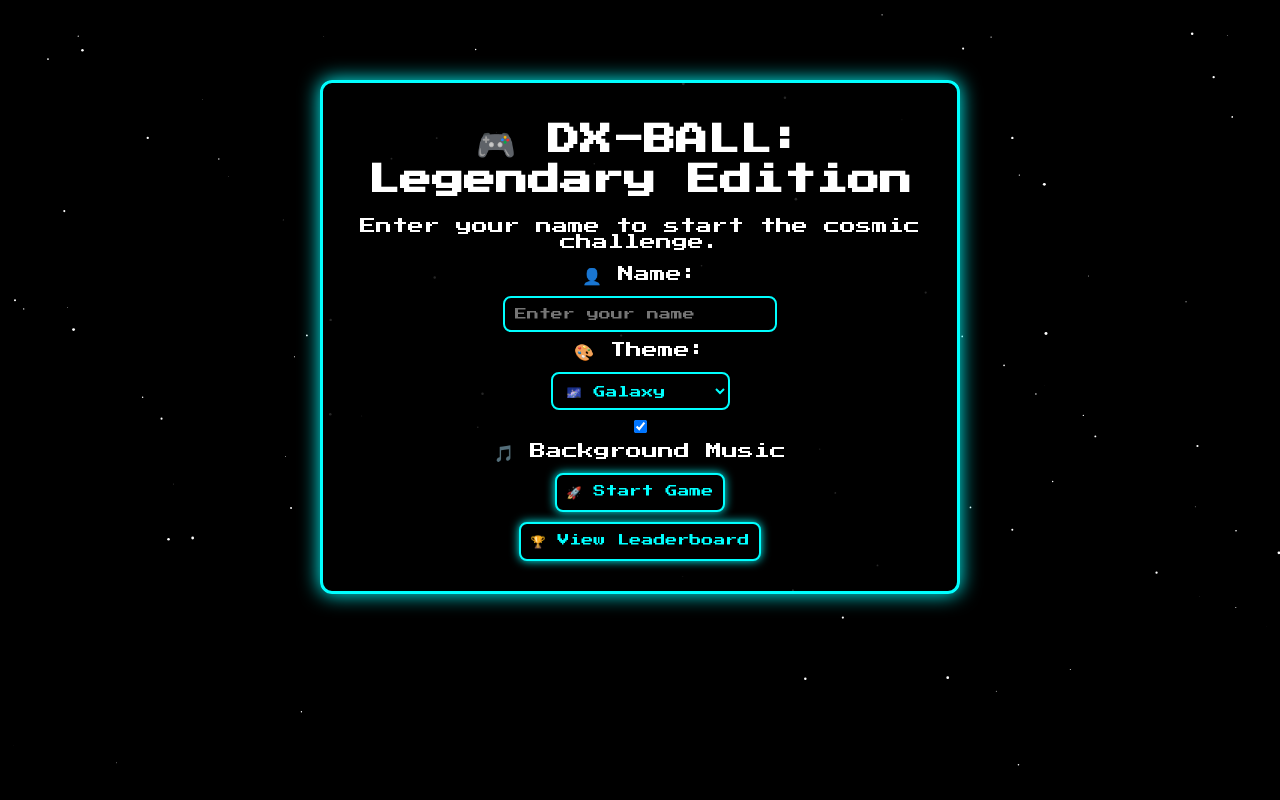
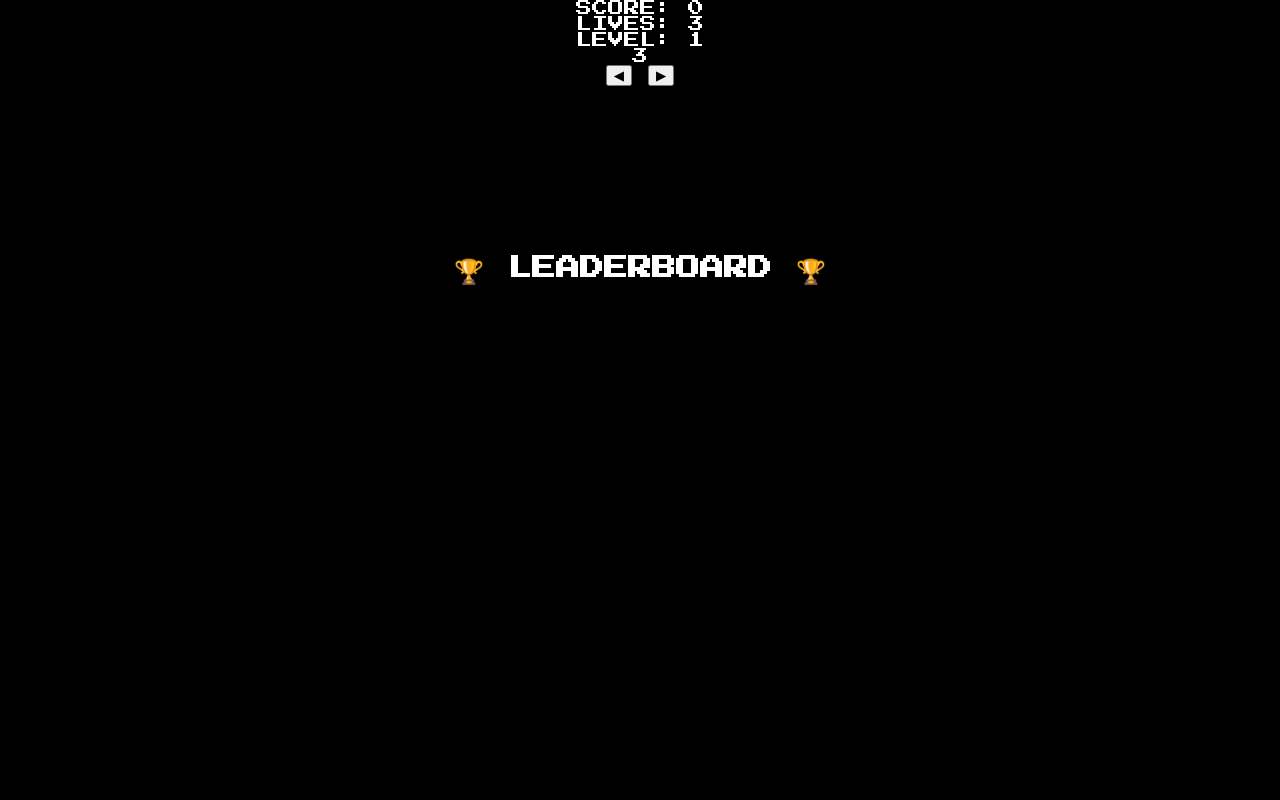
Before and after one commit to Adityasuresh109/AD-Arcade, a plain HTML site: page index.html in a window 1280 px wide. Drawn offline with Linux system fonts and the light colour scheme.

Commit message:
Update index.html

```diff
--- a/index.html
+++ b/index.html
@@ -1,87 +1,40 @@
-
+<!-- index.html -->
 <!DOCTYPE html>
-<html lang="en">
+<html lang="en" class="galaxy-theme">
 <head>
-  <meta charset="UTF-8" />
-  <title>AD Arcade - DX-Ball: Legendary Edition</title>
-  <link rel="stylesheet" href="style.css" />
-  <style>
-    @import url('https://fonts.googleapis.com/css2?family=Press+Start+2P&display=swap');
-  </style>
+    <meta charset="UTF-8">
+    <meta name="viewport" content="width=device-width, initial-scale=1.0">
+    <title>DX-Ball Legendary Edition</title>
+    <link href="https://fonts.googleapis.com/css2?family=Press+Start+2P&display=swap" rel="stylesheet">
+    <link rel="stylesheet" href="style.css">
 </head>
-<body class="galaxy">
-  <!-- 🌌 Parallax Background -->
-  <canvas id="stars"></canvas>
-
-  <!-- 🎮 Login Panel -->
-  <div id="loginScreen" class="panel">
-    <h1>🎮 DX-BALL: Legendary Edition</h1>
-    <p>Enter your name to start the cosmic challenge.</p>
-
-    <label for="playerName">👤 Name:</label>
-    <input type="text" id="playerName" placeholder="Enter your name" required />
-
-    <label for="themeSelect">🎨 Theme:</label>
-    <select id="themeSelect">
-      <option value="galaxy" selected>🌌 Galaxy</option>
-      <option value="neon">🧠 Neon Grid</option>
-      <option value="ice">❄️ Ice Realm</option>
-      <option value="inferno">🔥 Inferno</option>
-    </select>
-
-    <label for="musicToggle">
-      <input type="checkbox" id="musicToggle" checked />
-      🎵 Background Music
-    </label>
-
-    <button id="startGameBtn">🚀 Start Game</button>
-    <button id="viewLeaderboardBtn">🏆 View Leaderboard</button>
+<body>
+    <div id="game-overlay">
+        <div id="hud">
+            <div class="hud-item">SCORE: <span id="score-value">0</span></div>
+            <div class="hud-item">LIVES: <span id="lives-value">3</span></div>
+            <div class="hud-item">LEVEL: <span id="level-value">1</span></div>
         </div>
 
-  <!-- 🏆 Leaderboard Panel -->
-  <div id="leaderboardPanel" class="panel hidden">
-    <h2>🏆 Top 10 Legends</h2>
-    <ul id="leaderboardList"></ul>
-    <button id="closeLeaderboardBtn">❌ Close</button>
+        <div id="countdown" class="countdown-hidden">
+            <span class="countdown-number">3</span>
         </div>
 
-  <!-- 🧾 Game Info -->
-  <h2 id="gameTitle" class="hidden">AD Arcade - DX-Ball Revival</h2>
-  <div id="scoreboard" class="hidden">
-    <strong><span id="currentPlayer">Player</span></strong> |
-    Score: <span id="score">0</span> |
-    Lives: <span id="lives">3</span> |
-    High Score: <span id="highscore">0</span>
-  </div>
-
-  <!-- 🕹️ Game Canvas -->
-  <canvas id="gameCanvas" width="800" height="600" class="hidden"></canvas>
-
-  <!-- 🎬 Countdown Overlay -->
-  <div id="countdownOverlay" class="hidden"></div>
-
-  <!-- 🧲 Game Over Modal -->
-  <div id="gameOverModal" class="modal hidden">
-    <div class="modal-content">
-      <h2>💀 Game Over</h2>
-      <p id="finalScore">Your score: 0</p>
-      <button id="restartBtn">🔄 Play Again</button>
+        <div id="mobile-controls">
+            <button class="mobile-btn left">◀</button>
+            <button class="mobile-btn right">▶</button>
         </div>
     </div>
 
-  <!-- 📱 Mobile Controls -->
-  <div class="mobile-controls hidden">
-    <button id="leftBtn">◀️</button>
-    <button id="rightBtn">▶️</button>
+    <canvas id="gameCanvas"></canvas>
+
+    <div id="game-modals">
+        <div id="leaderboard-modal" class="modal-hidden">
+            <h2>🏆 LEADERBOARD 🏆</h2>
+            <ol id="leaderboard-list"></ol>
+        </div>
     </div>
 
-  <!-- 🔊 Background Music -->
-  <audio id="bgMusic" loop preload="auto">
-    <source src="background.mp3" type="audio/mp3" />
-    Your browser does not support the audio element.
-  </audio>
-
-  <!-- 🚀 Script -->
     <script src="script.js"></script>
 </body>
 </html>
```
Lines whose indentation alone changed are shown as unchanged.
